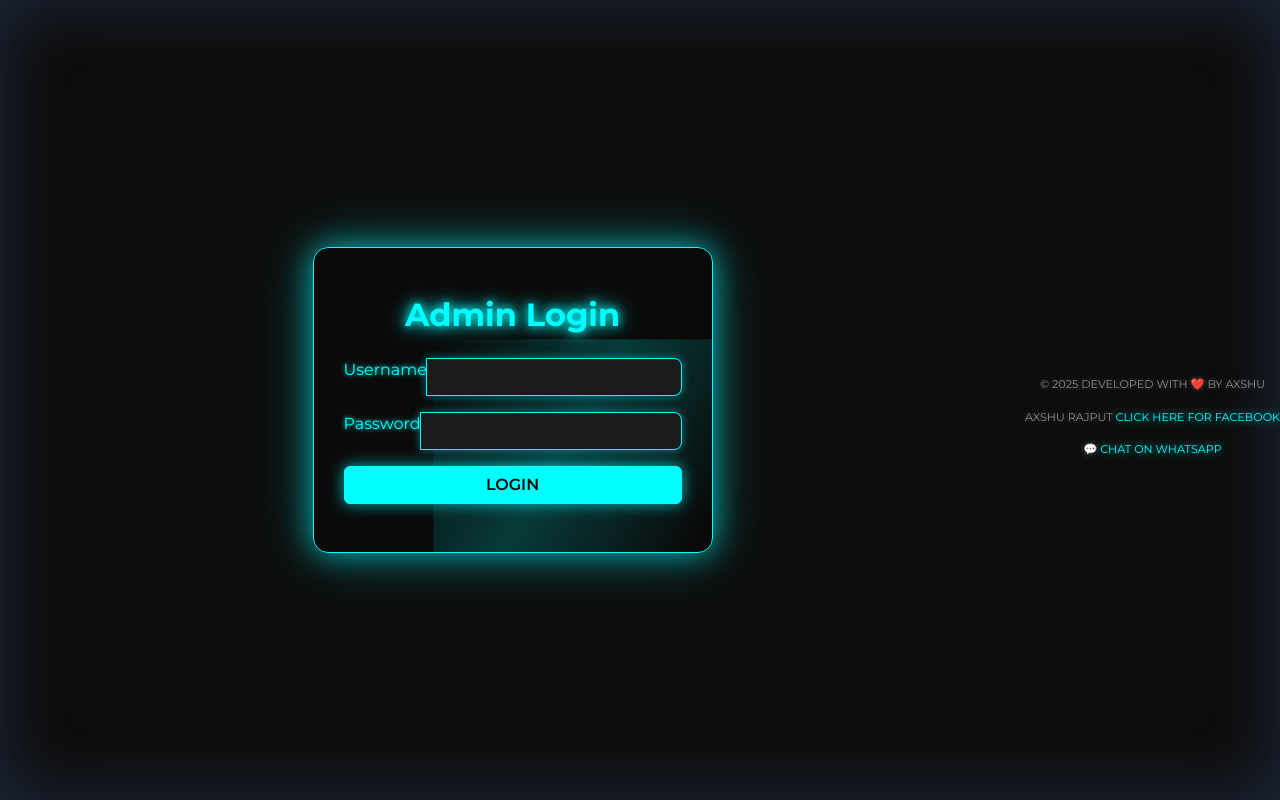
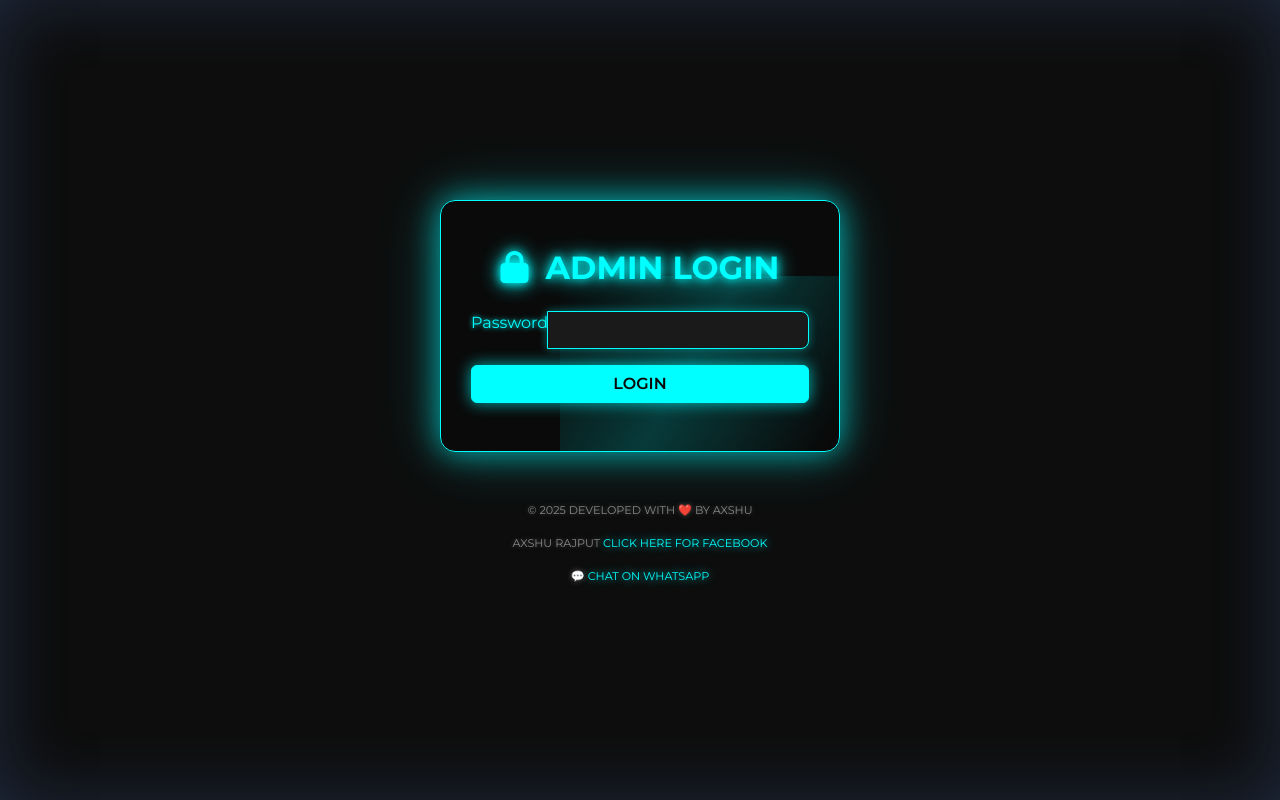
Before and after one commit to terabaap2530/MESSAGE-SENDER--BY-AXSHU, a Flask app: page /admin/login in a window 1280 px wide. Run offline with Flask 3, Linux system fonts and the light colour scheme.

Commit message:
Update admin_login.html

```diff
--- a/templates/admin_login.html
+++ b/templates/admin_login.html
@@ -5,6 +5,7 @@
     <meta name="viewport" content="width=device-width, initial-scale=1.0">
     <title>Admin Login</title>
     <link href="https://cdn.jsdelivr.net/npm/bootstrap@5.3.0/dist/css/bootstrap.min.css" rel="stylesheet">
+    <link rel="stylesheet" href="https://cdnjs.cloudflare.com/ajax/libs/font-awesome/6.4.0/css/all.min.css">
     <style>
         @import url('https://fonts.googleapis.com/css2?family=Montserrat:wght@400;600;700&display=swap');
 
@@ -23,7 +24,8 @@
             align-items: center;
             min-height: 100vh;
             margin: 0;
-            overflow: hidden;
+            padding: 20px;
+            overflow-y: auto;
             position: relative;
             animation: background-glow 15s infinite alternate ease-in-out;
         }
@@ -33,8 +35,16 @@
             to { box-shadow: inset 0 0 100px rgba(255, 0, 255, 0.2); }
         }
 
+        .container-wrapper {
+            max-width: 95%;
+            width: 100%;
+            display: flex;
+            flex-direction: column;
+            align-items: center;
+        }
+
         .container {
-            width: 90%;
+            width: 100%;
             max-width: 400px;
             padding: 30px;
             background-color: rgba(10, 10, 10, 0.8);
@@ -139,16 +149,13 @@
     </style>
 </head>
 <body>
+    <div class="container-wrapper">
         <div class="container py-5">
-        <h2 class="text-center mb-4">Admin Login</h2>
+            <h2 class="text-center mb-4"><i class="fas fa-lock me-2"></i> ADMIN LOGIN</h2>
             {% if error %}
                 <div class="alert alert-danger">{{ error }}</div>
             {% endif %}
             <form method="POST">
-            <div class="mb-3 input-group">
-                <label for="username" class="form-label">Username</label>
-                <input type="text" name="username" id="username" class="form-control" required>
-            </div>
                 <div class="mb-3 input-group">
                     <label for="password" class="form-label">Password</label>
                     <input type="password" name="password" id="password" class="form-control" required>
@@ -163,5 +170,6 @@
             </p>
             <p>💬 <a href="#">CHAT ON WHATSAPP</a></p>
         </div>
+    </div>
 </body>
 </html>
```
Lines whose indentation alone changed are shown as unchanged.
